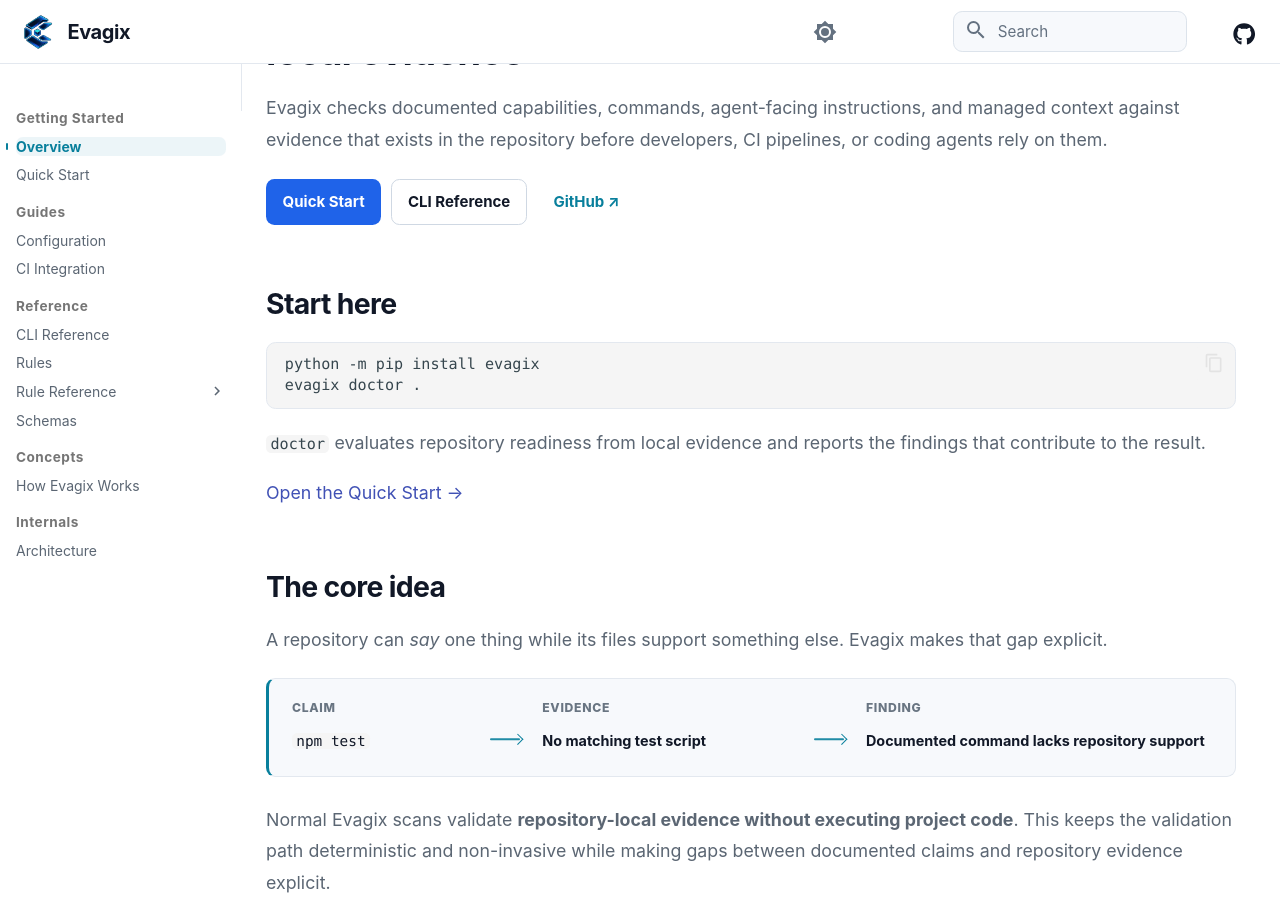
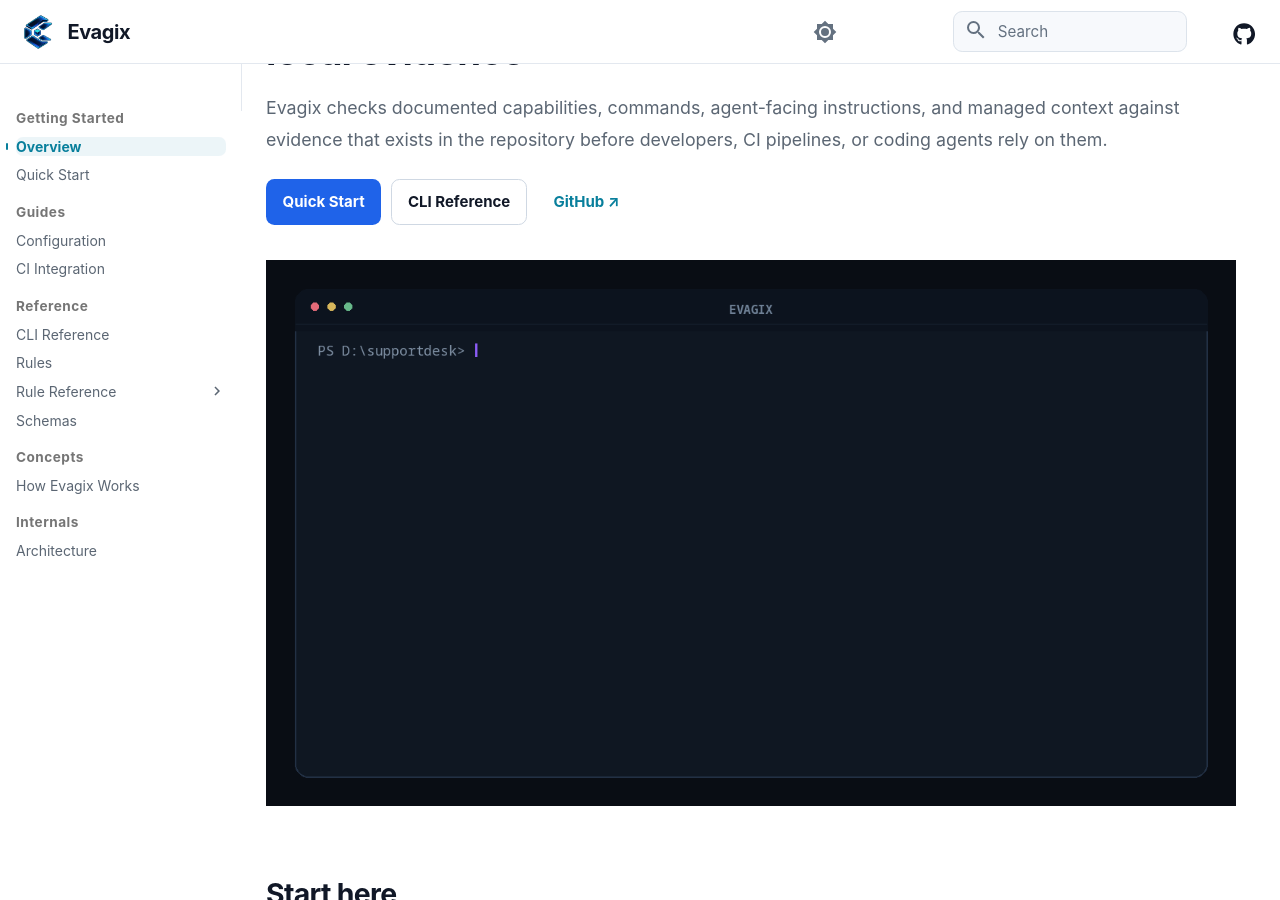
Before and after one commit to tarekmasryo/Evagix, an MkDocs documentation site: the page built from docs/index.md, in a window 1280 px wide and 900 px high, scrolled down 448 px. Built offline with MkDocs 1.6.1 and Material for MkDocs 9.7.7, drawn with Linux system fonts in a browser that asks for light colours; comment, search, counter and statistics services are not loaded.

Commit message:
docs: update homepage

```diff
--- a/docs/index.md
+++ b/docs/index.md
@@ -19,6 +19,12 @@ Evagix checks documented capabilities, commands, agent-facing instructions, and
   <a class="evagix-doc-button" href="commands/">CLI Reference</a>
   <a class="evagix-doc-button evagix-doc-button--quiet" href="https://github.com/tarekmasryo/Evagix">GitHub ↗</a>
 </div>
+
+<p align="center">
+  <img src="assets/evagix-demo.gif"
+       alt="Evagix validating repository claims against local evidence"
+       width="100%">
+</p>
 
 ## Start here
 
```
